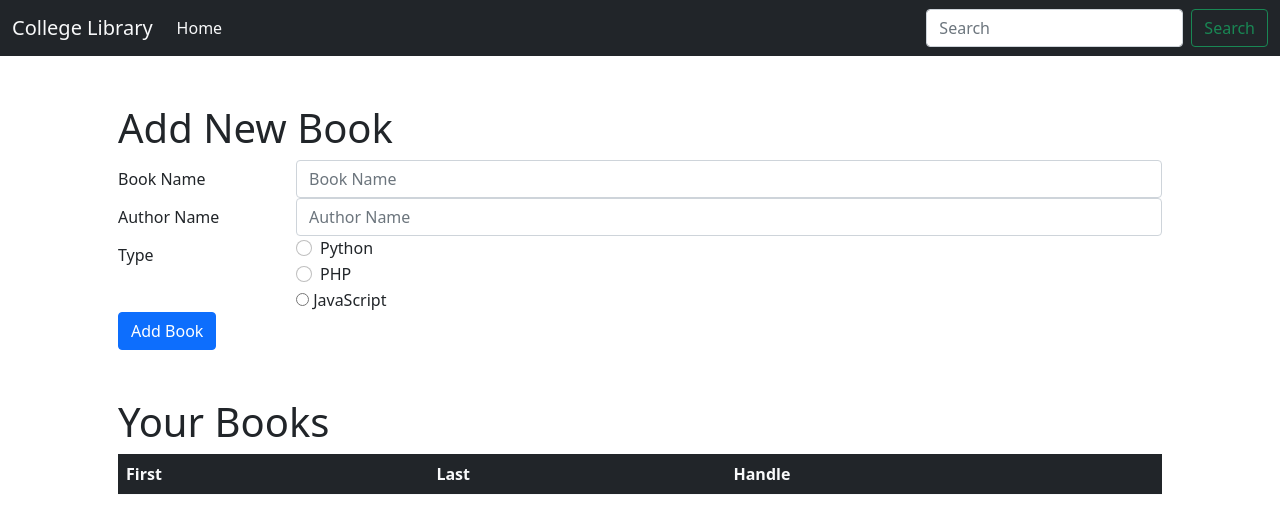
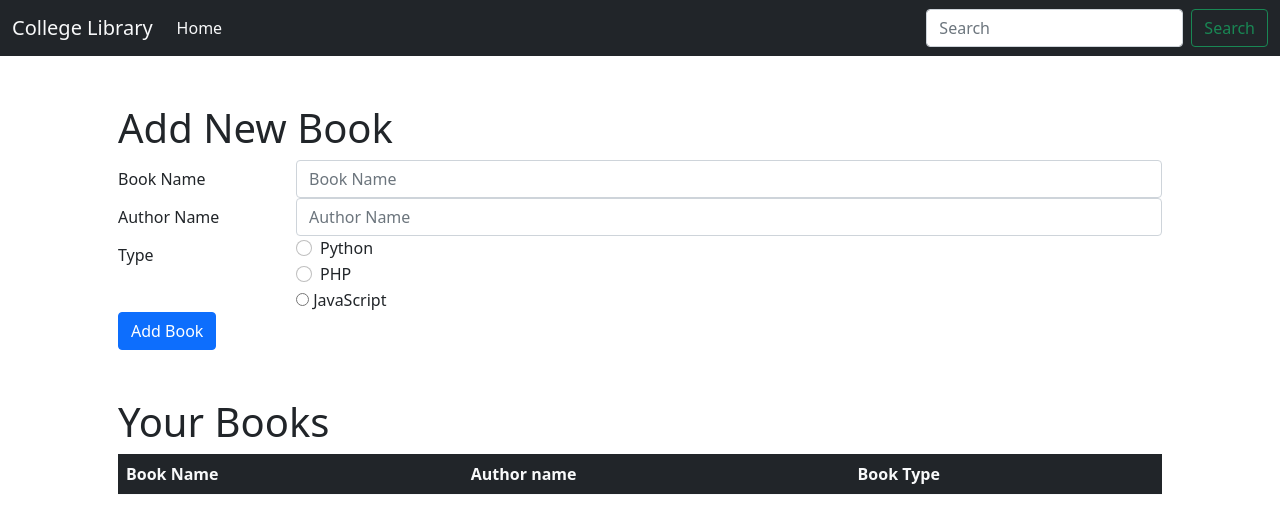
Before and after one commit to NaveedNawab/College-Library-Website, a plain HTML site: page index.html in a window 1280 px wide. Drawn offline with nearby package versions, Linux system fonts and the light colour scheme.

Commit message:
Index.html has modified

```diff
--- a/index.html
+++ b/index.html
@@ -86,9 +86,9 @@
           <table class="table table-striped">
             <thead class="bg-dark text-light">
               <tr>
-                <th scope="col">First</th>
-                <th scope="col">Last</th>
-                <th scope="col">Handle</th>
+                <th scope="col">Book Name</th>
+                <th scope="col">Author name</th>
+                <th scope="col">Book Type</th>
               </tr>
             </thead>
             <tbody id="tableBody"></tbody>
```
